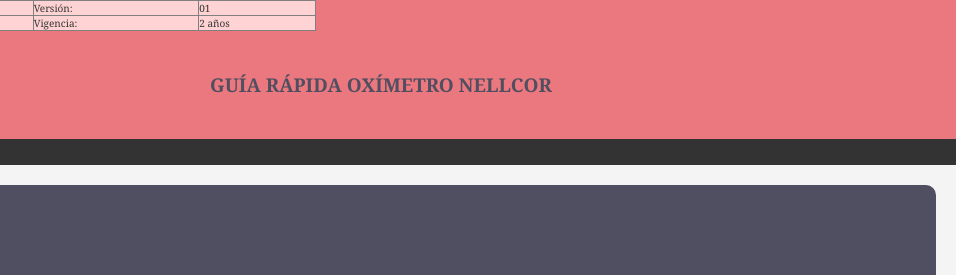
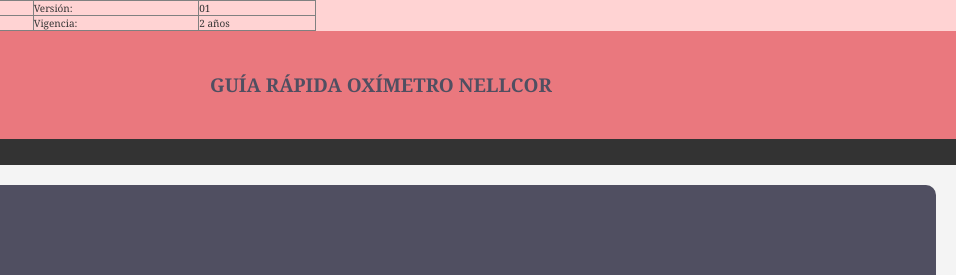
Before and after one commit to biomedicampestre/GuiaRapida-OximetroNellcor, a plain HTML site: page index.html in a window 1280 px wide. Shown: the top 275 px of the page, 324-1280 px from the left. Drawn offline with Linux system fonts and the light colour scheme.

Commit message:
Update styles.css

```diff
--- a/styles.css
+++ b/styles.css
@@ -11,7 +11,7 @@ body {
     margin-left: 0; /* Alinea la tabla a la izquierda */
     margin-top: 0px;
     margin-bottom: 0px;
-    background-color: var(--rosa);
+    background-color: var(--fondo-rosado-suave);
 }
 
 table {
```
